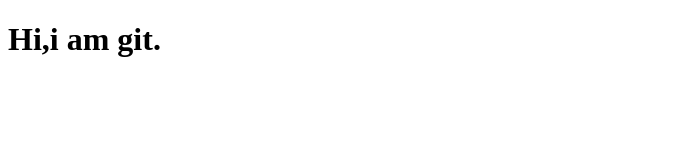
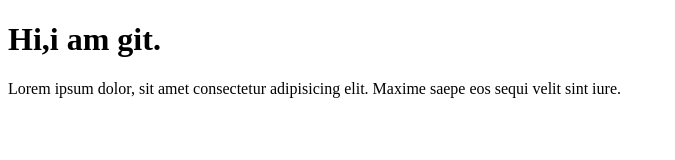
Before and after one commit to sususan16/Project, a plain HTML site: page index.html in a window 1280 px wide. Shown: the whole page, without its empty margins (0-675 px from the left). Drawn offline with Linux system fonts and the light colour scheme.

Commit message:
second commit

```diff
--- a/index.html
+++ b/index.html
@@ -7,5 +7,6 @@
 </head>
 <body>
      <h1>Hi,i am git.</h1>
+     <p>Lorem ipsum dolor, sit amet consectetur adipisicing elit. Maxime saepe eos sequi velit sint iure.</p>
 </body>
 </html>
```
